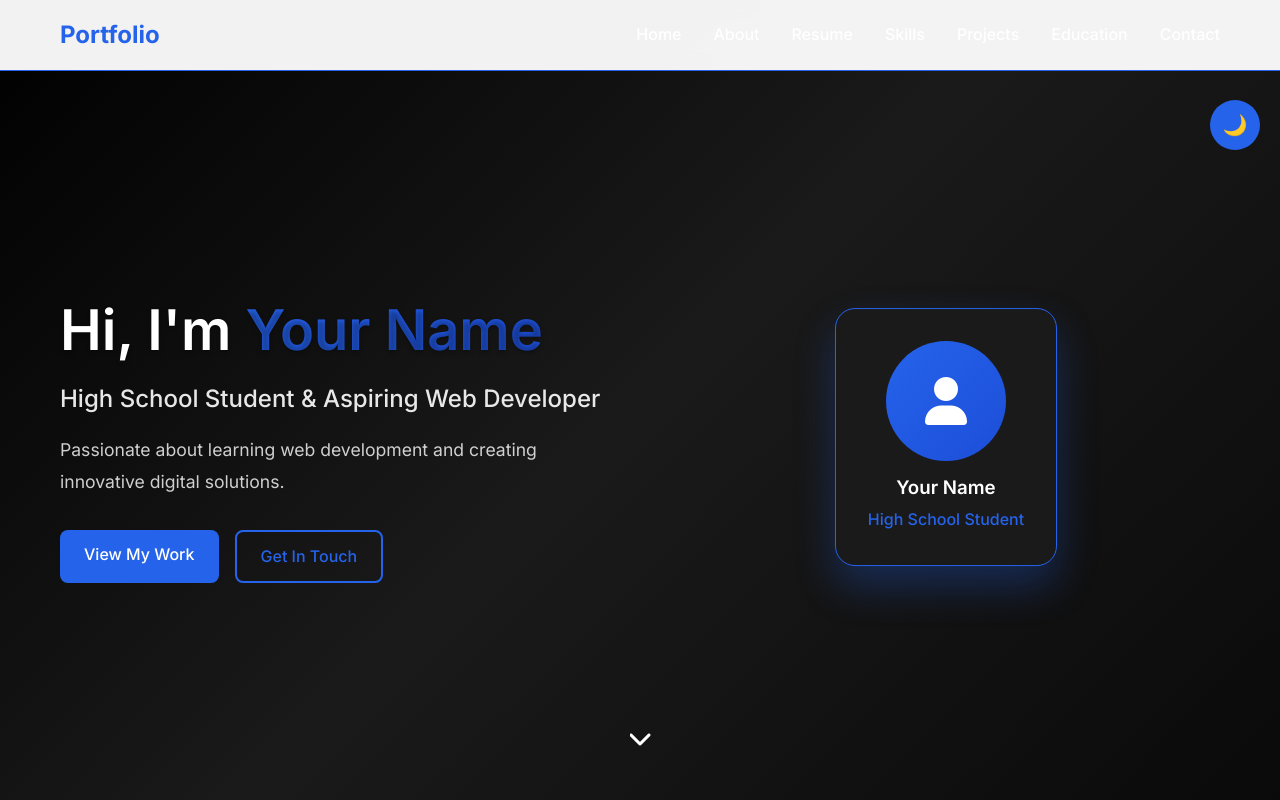
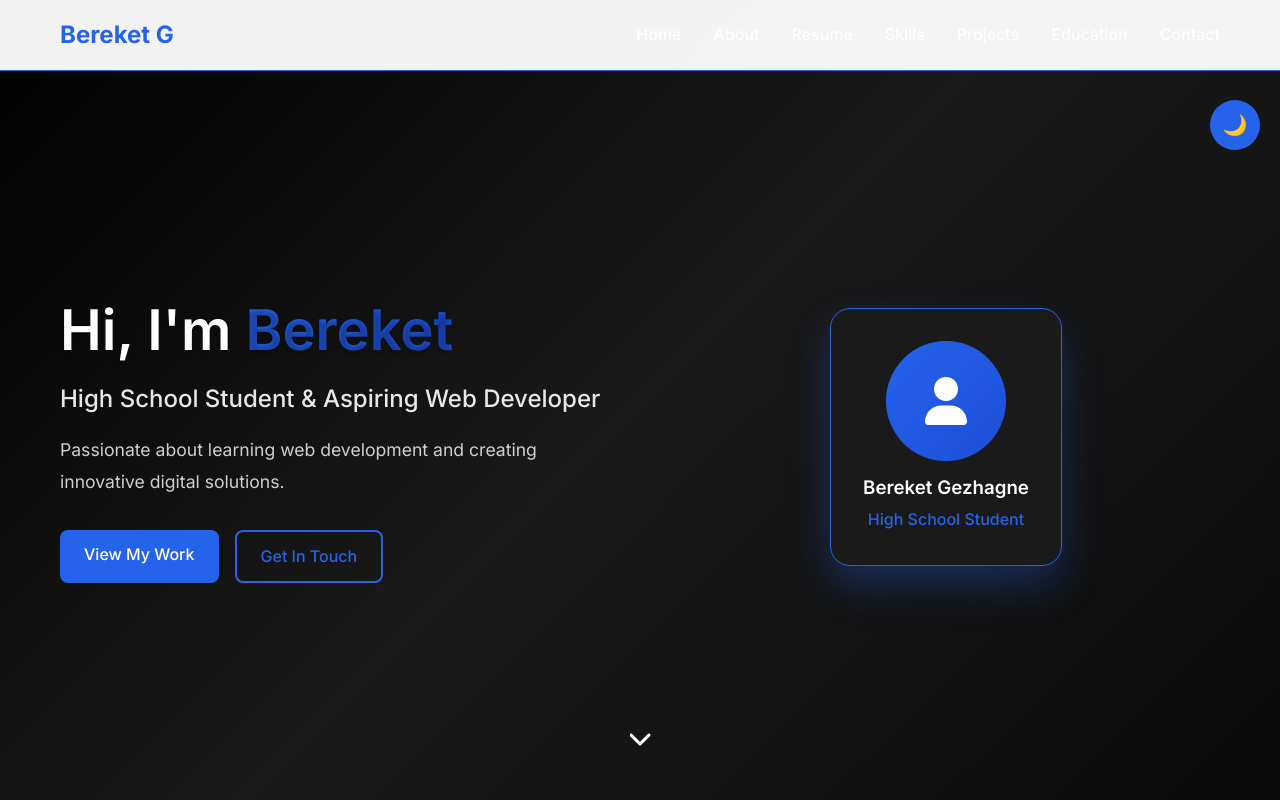
Before and after one commit to Bereket12-G/Michael, a website: page index.html in a window 1280 px wide. Shown: the top 800 px of the page. Drawn offline with Linux system fonts and the light colour scheme.

Commit message:
Update index.html

```diff
--- a/index.html
+++ b/index.html
@@ -9,7 +9,7 @@
     <meta property="og:title" content="Professional Portfolio">
     <meta property="og:description" content="Personal portfolio showcasing web development skills and projects">
     <meta property="og:type" content="website">
-    <title>Bereket Gezhagne - Professional Portfolio</title>
+    <title>Bereket Gezhagne-Professional Portfolio</title>
     <link rel="stylesheet" href="styles.css">
     <link href="https://cdnjs.cloudflare.com/ajax/libs/font-awesome/6.0.0/css/all.min.css" rel="stylesheet">
     <link href="https://fonts.googleapis.com/css2?family=Inter:wght@300;400;500;600;700&display=swap" rel="stylesheet">
@@ -19,7 +19,7 @@
     <nav class="navbar">
         <div class="nav-container">
             <div class="nav-logo">
-                <a href="#home">Portfolio</a>
+                <a href="#home">Bereket G</a>
             </div>
             <ul class="nav-menu">
                 <li class="nav-item">
@@ -56,7 +56,7 @@
     <section id="home" class="hero">
         <div class="hero-container">
             <div class="hero-content">
-                <h1 class="hero-title">Hi, I'm <span class="highlight">Your Name</span></h1>
+                <h1 class="hero-title">Hi, I'm <span class="highlight">Bereket</span></h1>
                 <p class="hero-subtitle">High School Student & Aspiring Web Developer</p>
                 <p class="hero-description">
                     Passionate about learning web development and creating innovative digital solutions.
@@ -72,7 +72,7 @@
                         <i class="fas fa-user"></i>
                     </div>
                     <div class="profile-info">
-                        <h3>Your Name</h3>
+                        <h3>Bereket Gezhagne</h3>
                         <p>High School Student</p>
                     </div>
                 </div>
```
